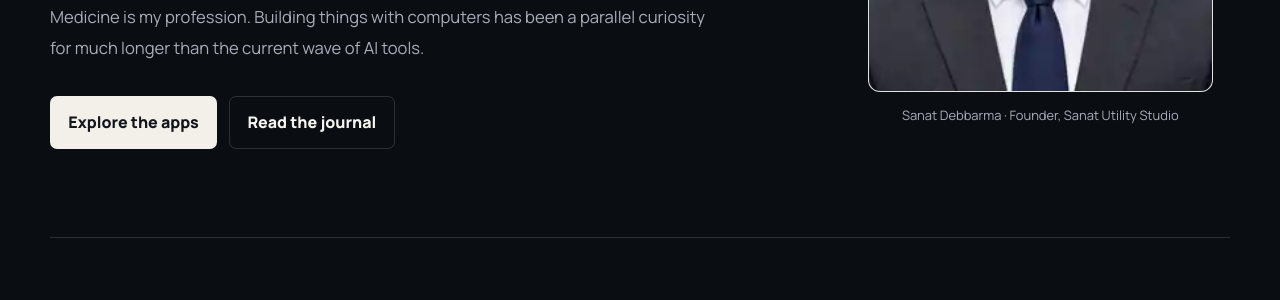
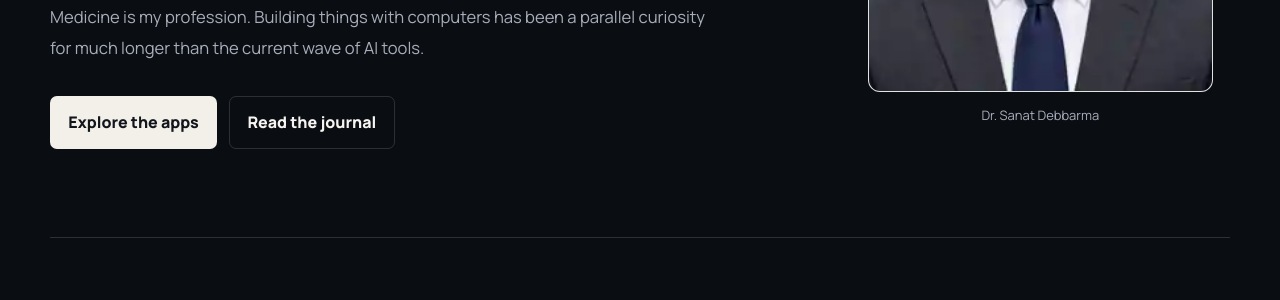
Before and after one commit to sanatutilitystudio/sanatutilitystudio.github.io, a Jekyll site: the page built from about-developer/index.html, in a window 1280 px wide. Shown: the part 535-835 px from the top of the page. Built offline with Jekyll 4.4.1, drawn with Linux system fonts in a browser that asks for light colours.

Commit message:
Refine homepage journal messaging and developer portrait labels
* Refine hero, journal intro and concise developer portrait metadata

* Refine hero, journal intro and concise developer portrait metadata

* Refine hero, journal intro and concise developer portrait metadata

* Refine hero, journal intro and concise developer portrait metadata

```diff
--- a/_layouts/reading.html
+++ b/_layouts/reading.html
@@ -19,6 +19,7 @@
   <meta property="og:description" content="{{ page.description | default: site.description | strip_html | escape }}">
   <meta property="og:url" content="{{ page.url | absolute_url }}">
   <meta property="og:image" content="{{ page.social_image | default: '/assets/studio-social.jpg' | absolute_url }}">
+  {% if page.social_image_alt %}<meta property="og:image:alt" content="{{ page.social_image_alt | escape }}">{% endif %}
   <meta name="twitter:card" content="summary_large_image">
   {% if page.layout == 'post' %}
   <meta property="article:published_time" content="{{ page.date | date_to_xmlschema }}">
--- a/about-developer/index.html
+++ b/about-developer/index.html
@@ -5,6 +5,7 @@
 permalink: /about-developer/
 include_developer_css: true
 social_image: /assets/developer-portrait.webp
+social_image_alt: "Dr. Sanat Debbarma Portrait"
 ---
 <section class="developer-hero container" aria-labelledby="developer-title">
   <div class="developer-hero-copy">
@@ -18,8 +19,8 @@
     </div>
   </div>
   <figure class="developer-portrait">
-    <img src="/assets/developer-portrait.webp" width="260" height="334" alt="Portrait of Sanat Debbarma wearing a dark blazer, glasses and navy tie." decoding="async" fetchpriority="high">
-    <figcaption>Sanat Debbarma · Founder, Sanat Utility Studio</figcaption>
+    <img src="/assets/developer-portrait.webp" width="260" height="334" alt="Dr. Sanat Debbarma Portrait" title="Dr. Sanat Debbarma Portrait" decoding="async" fetchpriority="high">
+    <figcaption>Dr. Sanat Debbarma</figcaption>
   </figure>
 </section>
 
--- a/index.html
+++ b/index.html
@@ -5,7 +5,7 @@
 <head>
   <meta charset="utf-8"><meta name="viewport" content="width=device-width, initial-scale=1">
   <meta name="google-site-verification" content="cua3IiJ-BCA7LimDiDkmXvpXZcAAMF7m3p4WPBjZm6M" />
-  <meta name="description" content="Sanat Utility Studio builds focused independent software for health, media, productivity and everyday digital work.">
+  <meta name="description" content="Sanat Utility Studio builds practical software and shares project journals, developer tools, AI experiments and technology insights.">
   <meta name="theme-color" content="#0a0d12"><meta name="color-scheme" content="dark">
   <title>Sanat Utility Studio — Small software. Specific jobs.</title>
   <link rel="canonical" href="https://sanatutilitystudio.github.io/"><meta name="application-name" content="Sanat Utility Studio">
@@ -16,7 +16,7 @@
 <body>
 <header class="site-header"><div class="container nav-wrap"><a class="brand" href="#top" aria-label="Sanat Utility Studio home"><img class="brand-mark" src="assets/studio-icon.png" alt="" width="36" height="36"><span>Sanat Utility Studio</span></a><button class="nav-toggle" type="button" aria-expanded="false" aria-controls="site-nav">Menu</button><nav id="site-nav" class="site-nav" aria-label="Primary navigation"><a href="#products">Products</a><a href="sanat-relay.html">SRDA</a><a href="/blog/">Journal</a><a href="#about">About</a><a href="#contact">Contact</a><a class="button button-small" href="https://play.google.com/store/apps/dev?id=5307424891002541633" target="_blank" rel="noopener">Google Play</a></nav></div></header>
 <main id="top">
-<section class="studio-hero"><div class="container studio-hero-grid"><div><div class="studio-kicker">Independent software studio</div><h1>Small software.<br>Specific jobs.</h1><p class="studio-lede">Sanat Utility Studio builds focused tools for health, media, productivity and everyday digital work. Each product starts with one useful job and stays close to it.</p><div class="studio-actions"><a class="button" href="#products">Explore products</a><a class="button button-secondary" href="https://play.google.com/store/apps/dev?id=5307424891002541633" target="_blank" rel="noopener">View Android apps</a></div></div><aside class="studio-index" aria-label="Studio overview"><div class="studio-index-title"><span>Studio index</span><span>2026</span></div><div class="studio-metric"><strong>08</strong><span>products across Android, Windows and experimental work</span></div><div class="studio-metric"><strong>03</strong><span>Android apps currently available on Google Play</span></div><div class="studio-metric"><strong>03</strong><span>Windows tools for media and development workflows</span></div><div class="studio-metric"><strong>01</strong><span>music product currently in development</span></div><p class="studio-signoff">Designed and developed independently by Sanat Debbarma.</p></aside></div></section>
+<section class="studio-hero"><div class="container studio-hero-grid"><div><div class="studio-kicker">Independent software studio</div><h1>Small software.<br>Specific jobs.</h1><p class="studio-lede">Sanat Utility Studio builds focused software for everyday tasks. Through the studio journal, I also share development experiences, practical experiments, and perspectives on software, AI, developer tools and emerging technology.</p><div class="studio-actions"><a class="button" href="#products">Explore products</a><a class="button button-secondary" href="/blog/">Read the journal</a></div></div><aside class="studio-index" aria-label="Studio overview"><div class="studio-index-title"><span>Studio index</span><span>2026</span></div><div class="studio-metric"><strong>08</strong><span>products across Android, Windows and experimental work</span></div><div class="studio-metric"><strong>03</strong><span>Android apps currently available on Google Play</span></div><div class="studio-metric"><strong>03</strong><span>Windows tools for media and development workflows</span></div><div class="studio-metric"><strong>01</strong><span>music product currently in development</span></div><p class="studio-signoff">Designed and developed independently by Sanat Debbarma.</p></aside></div></section>
 <section id="products" class="catalogue-section"><div class="container"><div class="catalogue-heading"><div><p class="eyebrow">Products</p><h2>One studio.<br>Different jobs.</h2></div><p>Mobile utilities, creator tools and desktop software, each with its own visual identity and a shared focus on practical use.</p></div><div class="catalogue-list" aria-label="Product catalogue">
 <a class="catalogue-row tone-green" href="kcallog.html"><span class="catalogue-no">01</span><img class="catalogue-icon" src="assets/kcallog.png" alt="KCalLog"><span class="catalogue-name">KCalLog</span><span class="catalogue-job">Calorie, macro and nutrition tracking</span><span class="catalogue-platform">Android</span><span class="catalogue-status">Live</span><span class="catalogue-arrow">→</span></a>
 <a class="catalogue-row tone-blue" href="kilopic.html"><span class="catalogue-no">02</span><img class="catalogue-icon" src="assets/kilopic.png" alt="KiloPic"><span class="catalogue-name">KiloPic</span><span class="catalogue-job">Resize and compress images</span><span class="catalogue-platform">Android</span><span class="catalogue-status">Live</span><span class="catalogue-arrow">→</span></a>
@@ -28,6 +28,7 @@
 <a class="catalogue-row tone-blue" href="tripura-paycalc.html"><span class="catalogue-no">08</span><img class="catalogue-icon" src="assets/tripura-paycalc.png" alt="Tripura PayCalc"><span class="catalogue-name">Tripura PayCalc</span><span class="catalogue-job">Tripura government salary and arrears estimation</span><span class="catalogue-platform">Android</span><span class="catalogue-status">Closed testing</span><span class="catalogue-arrow">&rarr;</span></a>
 </div></div></section>
 <section class="section journal-home" aria-labelledby="journal-home-title"><div class="container"><div class="journal-toolbar"><div><p class="eyebrow">Studio journal</p><h2 id="journal-home-title">Apps, AI &amp; Developer Insights.</h2></div><a href="/blog/">Explore the journal →</a></div>
+<p class="journal-home-intro">A look behind the software: project journals, practical tutorials, useful developer tools and perspectives on AI and wider technology.</p>
 {% if site.posts.size > 0 %}
 {% assign featured_articles = site.posts | where: "featured", true %}
 {% if featured_articles.size > 0 %}
--- a/journal.css
+++ b/journal.css
@@ -66,3 +66,4 @@
 .journal-home .journal-card > p:not(.journal-kicker),
 .journal-home .journal-card .journal-kicker { color: var(--muted); }
 .journal-home .journal-toolbar > a { color: #315fae; }
+.journal-home .journal-home-intro { color: var(--muted-dark); max-width: 760px; margin: 0 0 1.8rem; line-height: 1.7; font-size: 1rem; }
```
